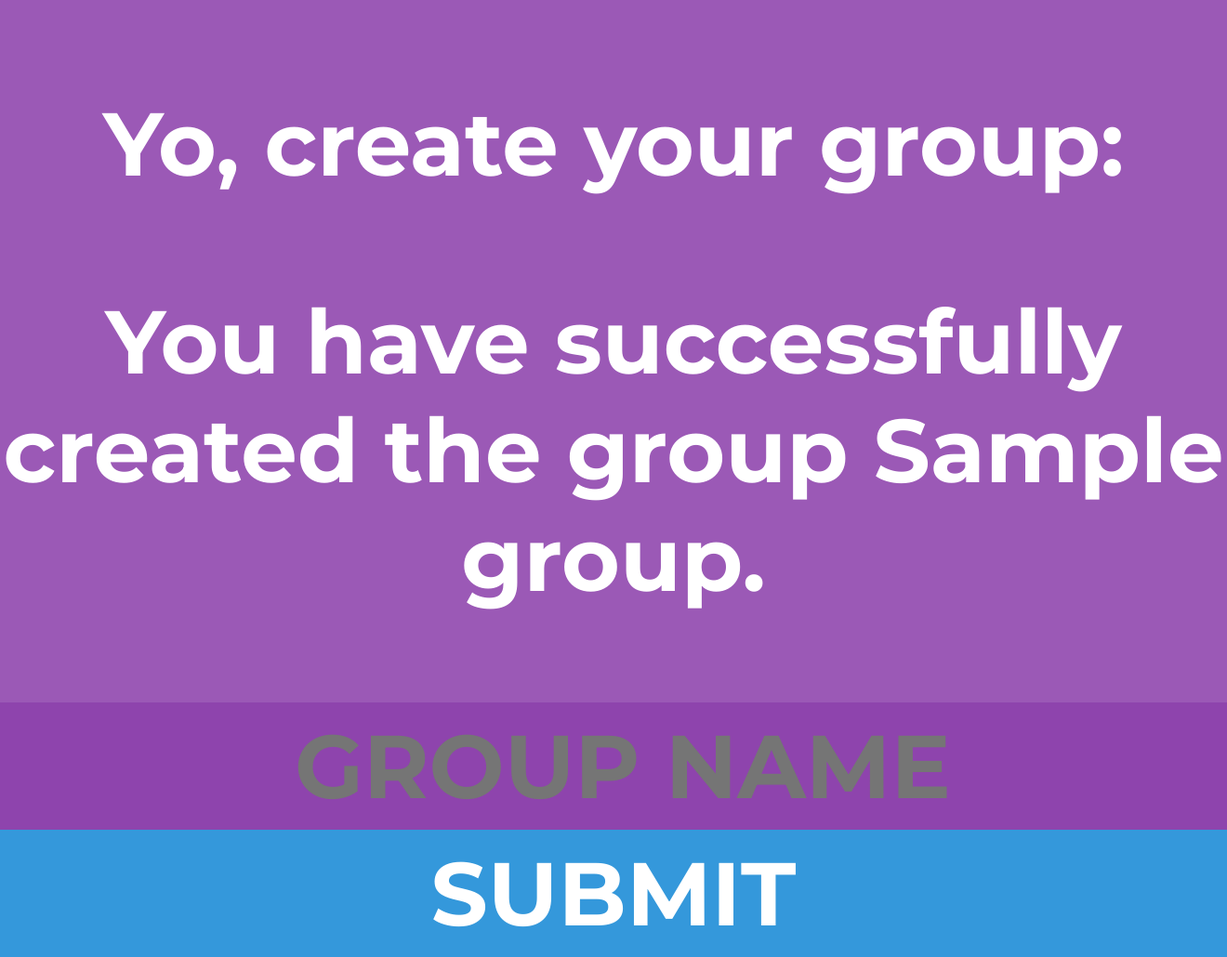
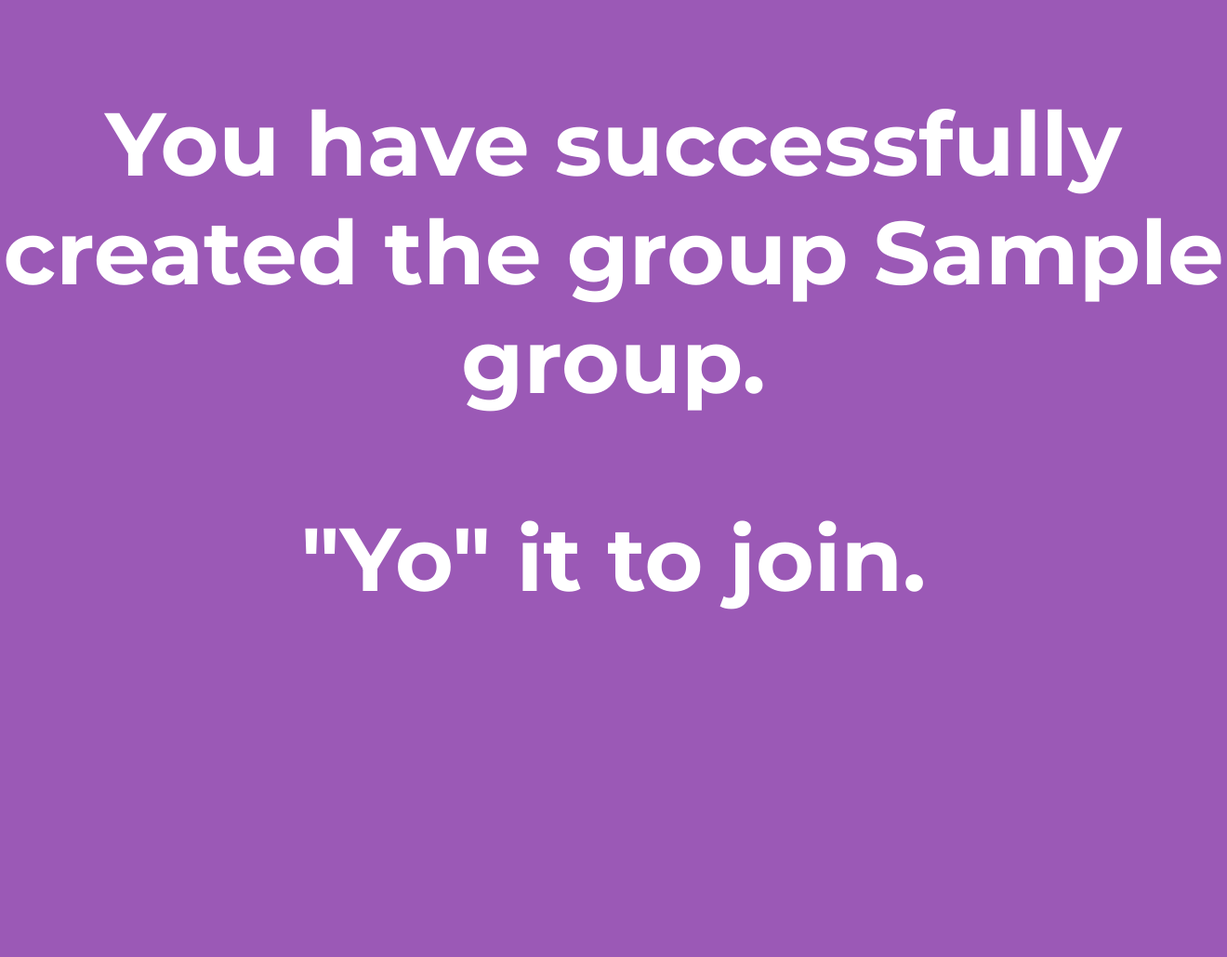
Before and after one commit to rhaps0dy/yoparty, a Django app: template yoparty/templates/yoparty/create_or_join_group.html in a window 1320 px wide; the page is wider, and only the part inside the window is pictured. Shown: that part at 93% size. After the commit the page ends 656 px from the top of that part, so only its background shows below. Run offline with Django 3.2, Linux system fonts and the light colour scheme; the template is opened without the code that fills it: most values are stand-ins (such as "Sample title", 1, 10 or a date in 2020).

Commit message:
Added instruction to join to help

```diff
--- a/yoparty/templates/yoparty/create_or_join_group.html
+++ b/yoparty/templates/yoparty/create_or_join_group.html
@@ -8,18 +8,20 @@
 	<link href='http://fonts.googleapis.com/css?family=Montserrat:700' rel='stylesheet' type='text/css'>
 </head>
 <body>
-<p>Yo, create your group:</p>
-{% if error %}
-<p>Error: {{ error }}</p>
-{% endif %}
 {% if group %}
 <p>You have successfully created the group {{ group }}.</p>
-{% endif %}
+<p>&quot;Yo&quot; it to join.</p>
+{% else %}
+<p>Yo, create your group:</p>
+	{% if error %}
+<p>Error: {{ error }}</p>
+	{% endif %}
 <form id="group" method="POST">
 	{% csrf_token %}
 	<input class="in1" type="text" name="group" placeholder="Group name"/>
 	<input class="in2" type="submit"/>
 </form>
+{% endif %}
 </body>
 <script src="{% static 'yoparty/yoparty.js' %}"></script>
 </html>
```
